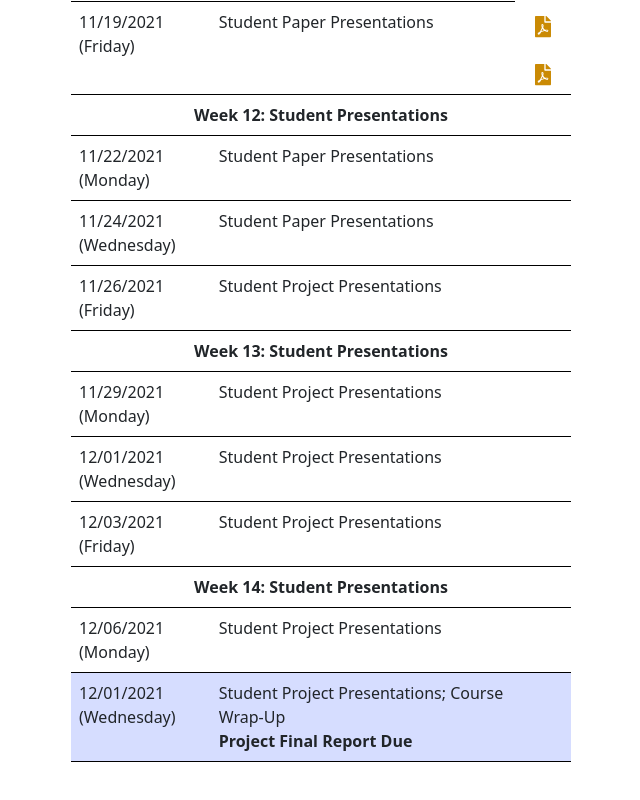
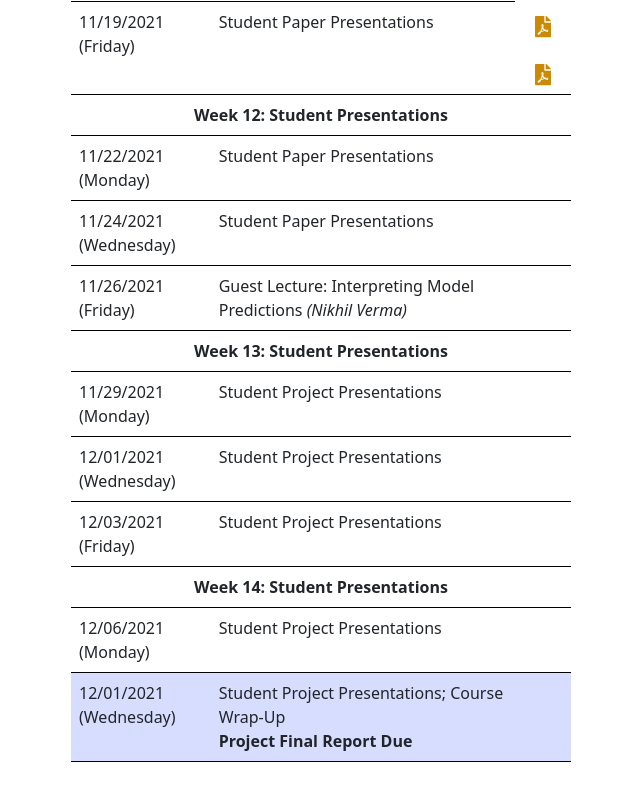
Before and after one commit to CSC2541HF-2021/CSC2541HF-2021.github.io, a Next.js app: page /schedule in a window 1280 px wide. Shown: the part 3044-3844 px from the top of the page, without its empty margins (319-959 px from the left). Built offline with nearby package versions, Linux system fonts and the light colour scheme; what @tailwindcss/typography would draw is missing.

Commit message:
Add Nikhil Verma lecture on interpretability to schedule

```diff
--- a/pages/schedule.js
+++ b/pages/schedule.js
@@ -441,7 +441,7 @@ export default function Home() {
               </tr>
               <tr>
                 <td>11/26/2021 (Friday)</td>
-                <td>Student Project Presentations</td>
+                <td>Guest Lecture: Interpreting Model Predictions <i>(Nikhil Verma)</i></td>
                 <td></td>
               </tr>
               {/* WEEK 13 */}
```
